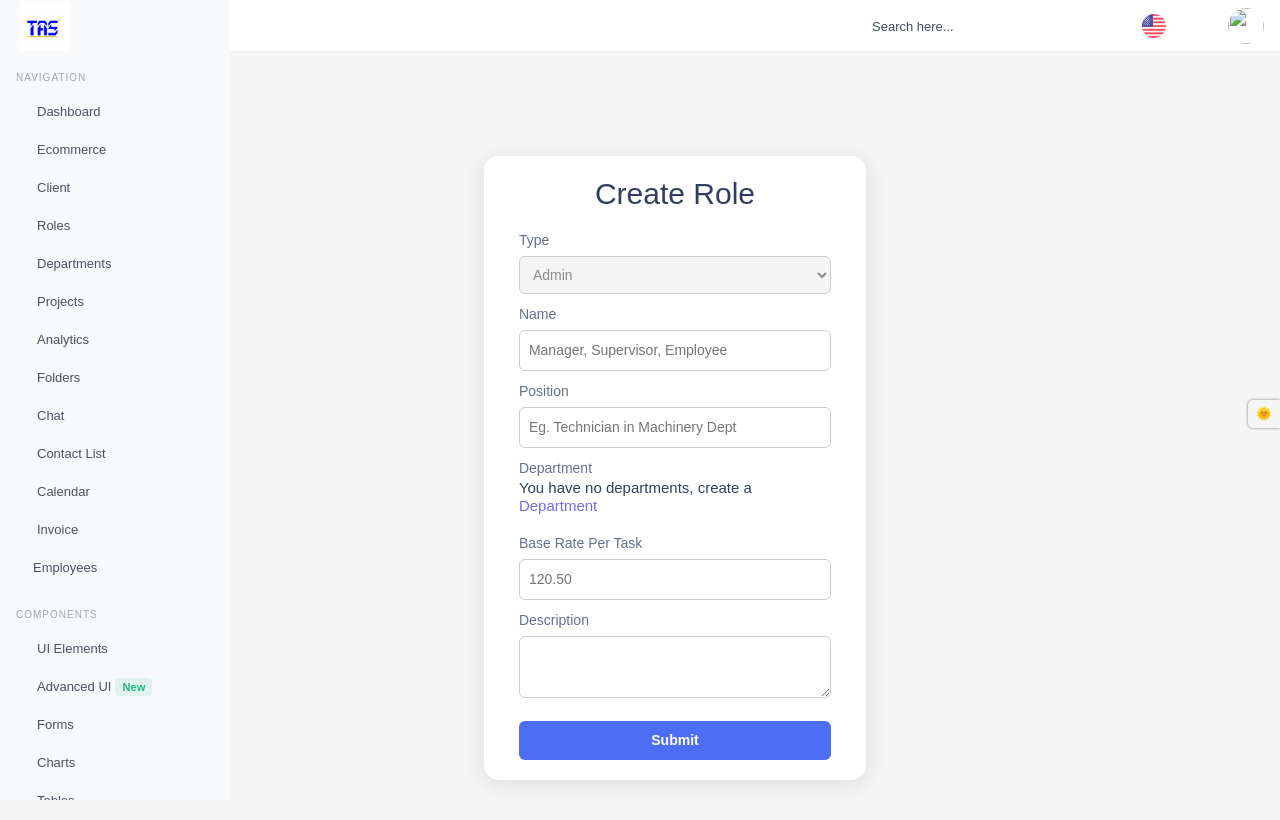
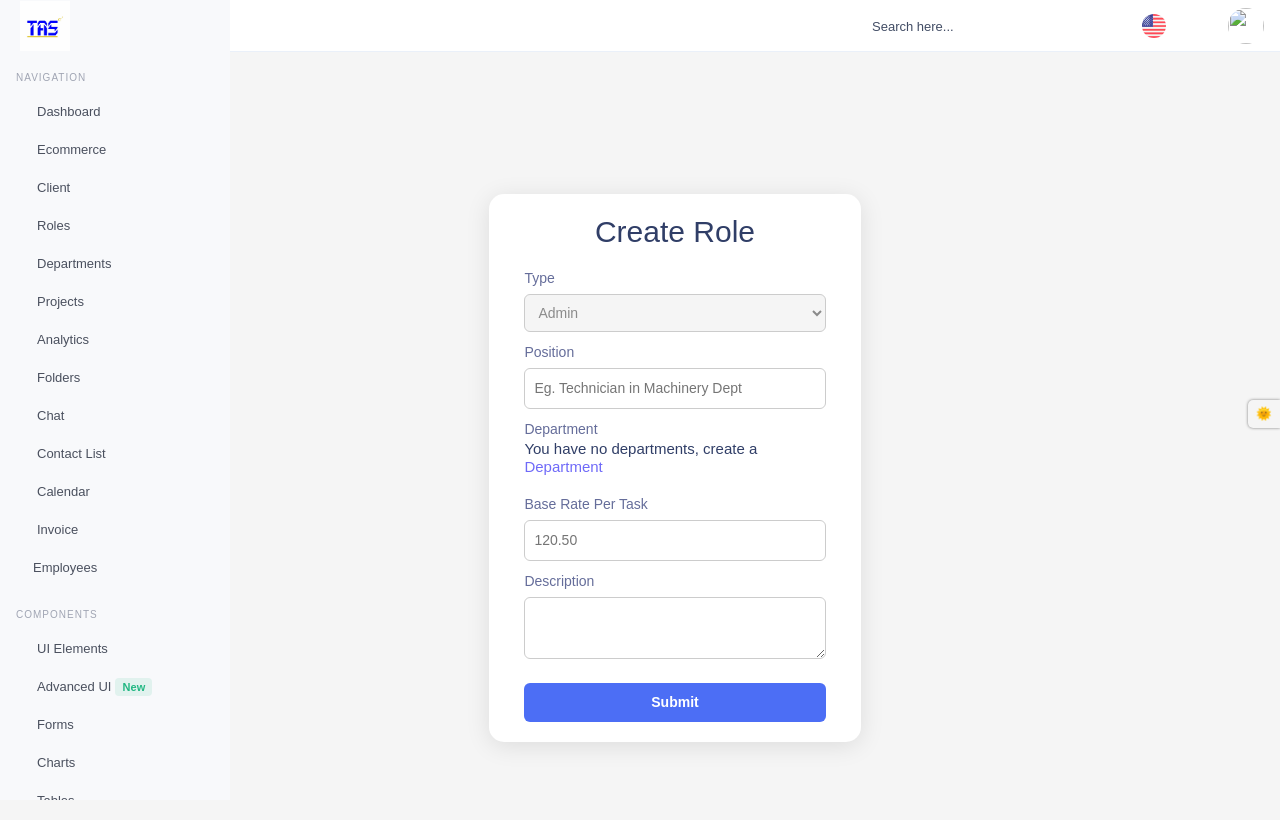
Before and after one commit to Whit2776/ProdUp, a Django app: template templates/dashboard/roles-create-role.html in a window 1280 px wide. Shown: the top 820 px of the page. Run offline with Django 3.2, Linux system fonts and the light colour scheme; the template is opened without the code that fills it, so the values that code supplies are empty; some libraries are stand-ins or nearby versions.

Commit message:
Removed name from form fields

```diff
--- a/templates/dashboard/roles-create-role.html
+++ b/templates/dashboard/roles-create-role.html
@@ -136,9 +136,6 @@
                   <option value="Staff">Staff</option>
                 </select>
 
-                <label>Name</label>
-                <input type="text" required placeholder="Manager, Supervisor, Employee" name = 'name'>
-
                 <label>Position</label>
                 <input placeholder="Eg. Technician in Machinery Dept" required name='position'>
 
```
